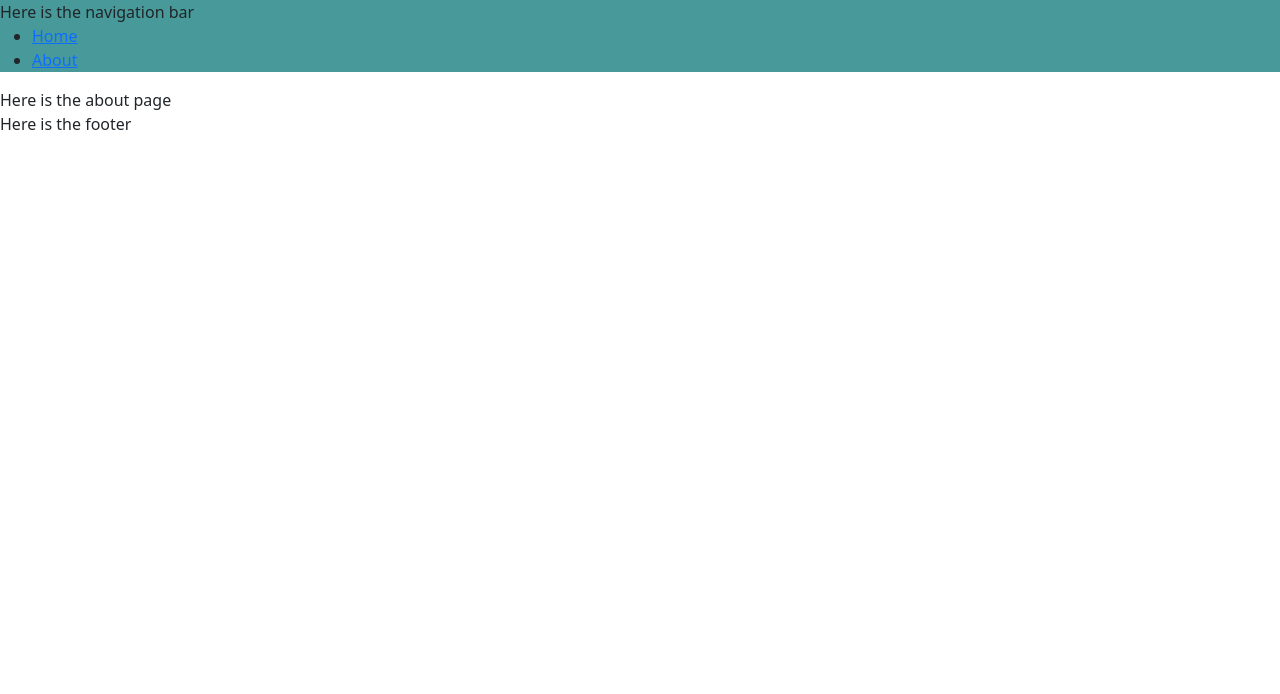
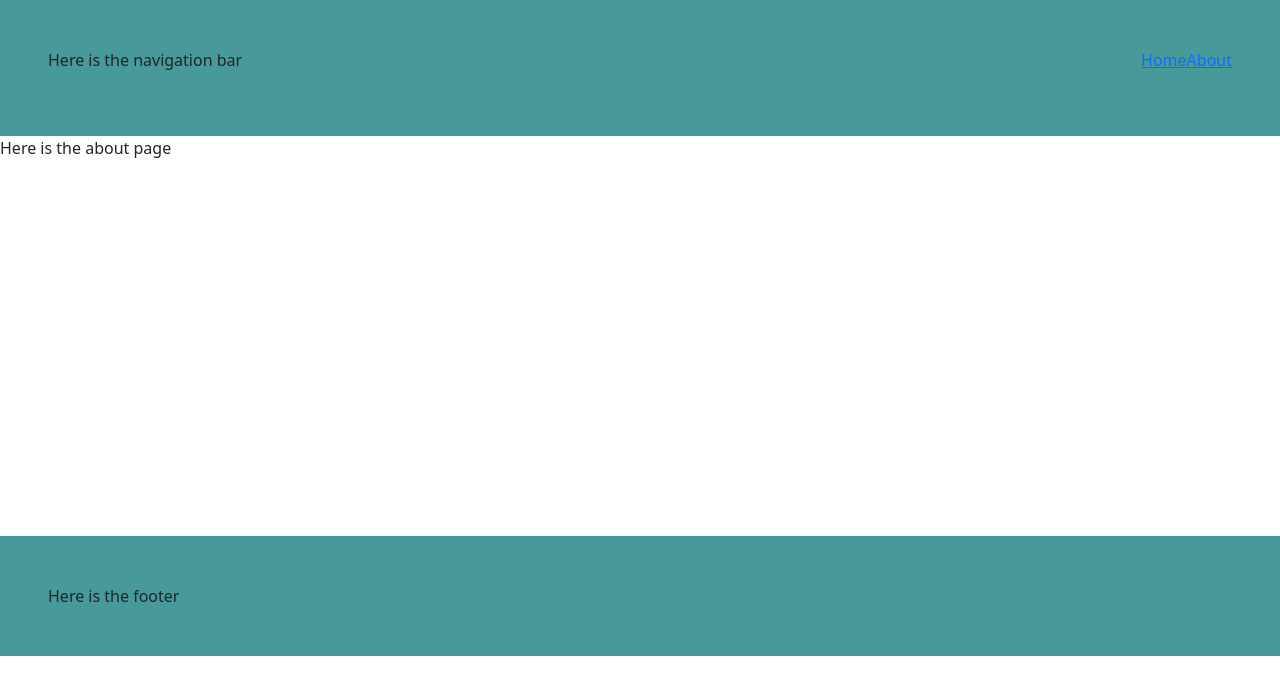
Before and after one commit to imran5644/react-catalogue-capstone, a React (Create React App) app: page /about in a window 1280 px wide. Shown: the top 694 px of the page. Built offline with nearby package versions, Linux system fonts and the light colour scheme.

Commit message:
Adds basic styling structure for the page

```diff
--- a/public/index.html
+++ b/public/index.html
@@ -16,6 +16,6 @@
   </head>
   <body>
     <noscript>You need to enable JavaScript to run this app.</noscript>
-    <div id="root"></div>
+    <div id="root" class='d-flex w-100 flex-column p-0 m-0 h-100'></div>
   </body>
 </html>
--- a/src/components/Footer.js
+++ b/src/components/Footer.js
@@ -1,7 +1,7 @@
 import React from 'react';
 
 const Footer = () => (
-  <div>Here is the footer</div>
+  <footer className="p-5">Here is the footer</footer>
 );
 
 export default Footer;
--- a/src/containers/NavBar.js
+++ b/src/containers/NavBar.js
@@ -3,13 +3,15 @@ import { Link } from 'react-router-dom';
 import '../stylesheets/index.css';
 
 const NavBar = () => (
-  <nav>
-    Here is the navigation bar
-    <ul>
-      <li><Link to="/">Home</Link></li>
-      <li><Link to="/about">About</Link></li>
-    </ul>
-  </nav>
+  <header className="p-5">
+    <nav className="d-flex justify-content-between">
+      Here is the navigation bar
+      <ul className="list-unstyled d-flex">
+        <li><Link to="/" className="mr-3">Home</Link></li>
+        <li><Link to="/about">About</Link></li>
+      </ul>
+    </nav>
+  </header>
 );
 
 export default NavBar;
--- a/src/index.js
+++ b/src/index.js
@@ -13,10 +13,12 @@ import About from './components/About';
 ReactDOM.render(
   <Router>
     <NavBar />
-    <Switch>
-      <Route path="/" exact component={Home} />
-      <Route path="/about" component={About} />
-    </Switch>
+    <main className="d-flex">
+      <Switch>
+        <Route path="/" exact component={Home} />
+        <Route path="/about" component={About} />
+      </Switch>
+    </main>
     <Footer />
   </Router>,
   document.getElementById('root'),
--- a/src/stylesheets/index.css
+++ b/src/stylesheets/index.css
@@ -7,6 +7,15 @@
   --red-light-color: rgb(205 102 103);
 }
 
+#root {
+  height: 1vh;
+}
+
+header,
+footer {
+  background-color: var(--green-color);
+}
+
 .font-lilita-one {
   font-family: 'Lilita One', cursive;
 }
@@ -14,3 +23,7 @@
 nav {
   background-color: var(--green-color);
 }
+
+main {
+  height: 400px;
+}
```
Lines whose indentation alone changed are shown as unchanged.
